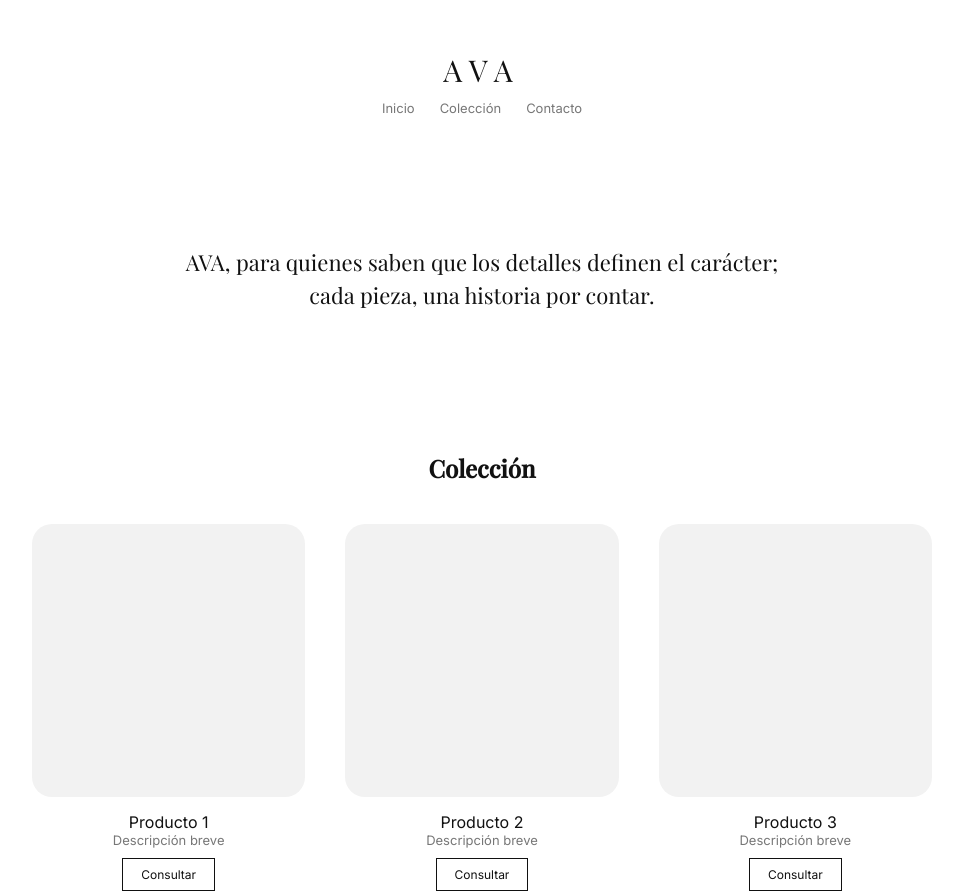
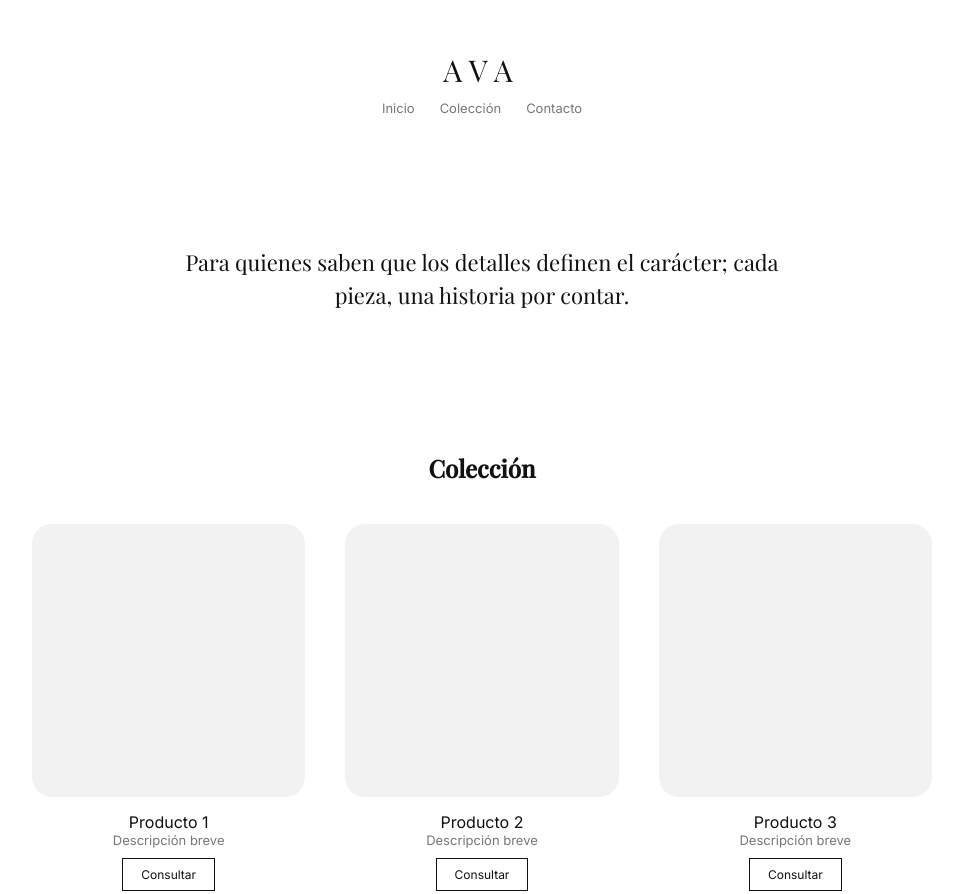
Before and after one commit to juanfra126/AVA, a plain HTML site: page index.html in a window 1280 px wide. Shown: the top 894 px of the page, without its empty margins (158-1121 px from the left). Drawn offline with nearby package versions, Linux system fonts and the light colour scheme.

Commit message:
Update index.html

```diff
--- a/index.html
+++ b/index.html
@@ -142,7 +142,7 @@ footer {
 
 <section class="hero">
   <p>
-    AVA, para quienes saben que los detalles definen el carácter;
+    Para quienes saben que los detalles definen el carácter;
     cada pieza, una historia por contar.
   </p>
 </section>
```
